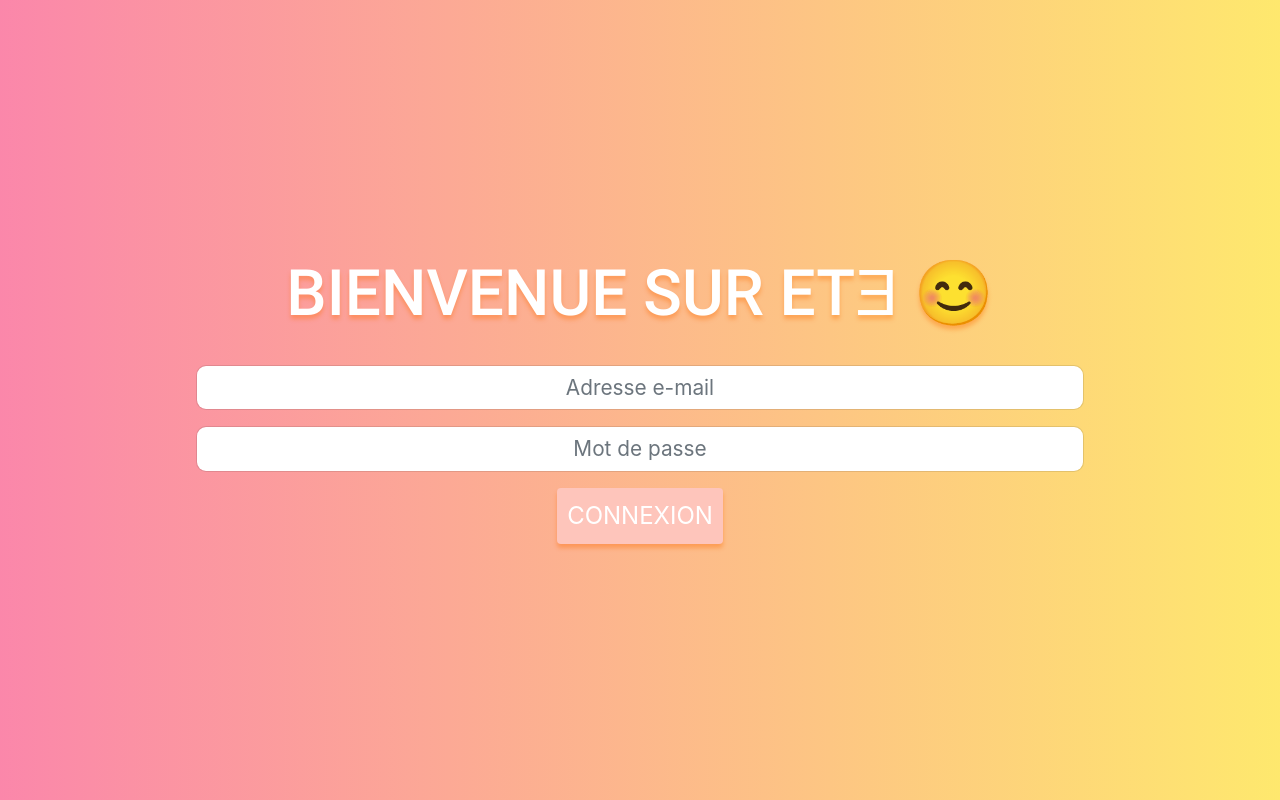
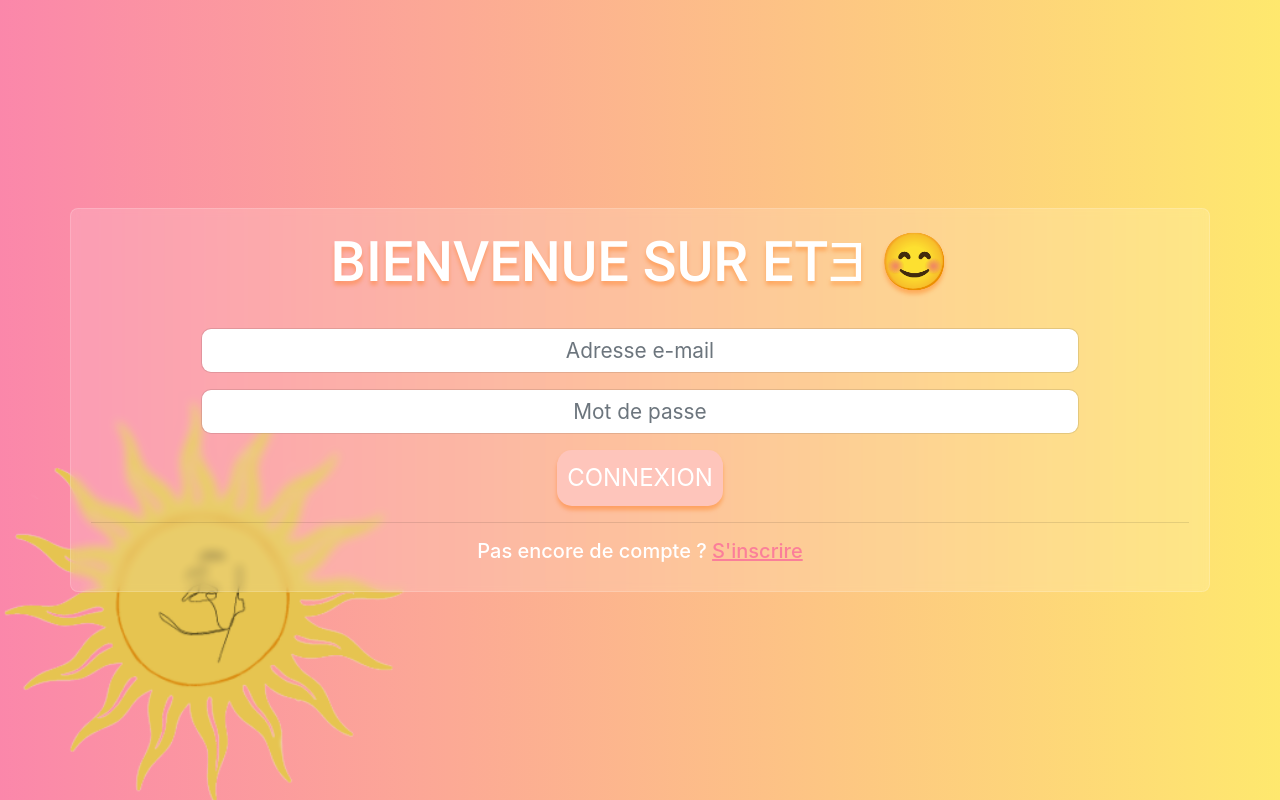
Before and after one commit to andreamiele/ETE-transPromo-2022, a PHP site: page / in a window 1280 px wide. Run offline with PHP 8.4, Linux system fonts and the light colour scheme.

Commit message:
Ecran de connexion

```diff
--- a/css/index.css
+++ b/css/index.css
@@ -12,7 +12,7 @@ h1 {
     font-family: 'Roboto', sans-serif;
     text-transform: uppercase;
     text-shadow: 0px 4px 4px rgba(255, 107, 0, 0.38);
-    font-size: 4em;
+    font-size: 3.5em;
 }
 
 .form-control {
@@ -31,9 +31,42 @@ h1 {
     padding: 10px;
     box-shadow: 0px 4px 4px rgba(255, 107, 0, 0.38);
     font-size: 1.5em;
+    border-radius: 15px;
 }
 
 .btn-primary:hover {
     background-color: #edb7ad;
     border: none;
 }
+
+.container {
+    background: rgba( 255, 255, 255, 0.15 );
+    backdrop-filter: blur( 5px );
+    -webkit-backdrop-filter: blur( 5px );
+    border-radius: 8px;
+    border: 1px solid rgba( 255, 255, 255, 0.18 );
+    padding: 20px;
+}
+
+form > h5 {
+    color: #ffffff;
+}
+
+a {
+    color: rgba(250, 112, 154, 0.84);
+    text-decoration: underline;
+}
+
+a:hover {
+    color: rgba(250, 112, 154);
+}
+
+.logo {
+    position: fixed;
+    height: 50%;
+    bottom: 0;
+    filter: brightness(95%);
+    -webkit-filter: brightness(95%);
+    -moz-filter: brightness(95%);
+    -o-filter: brightness(95%);
+}
--- a/index.html
+++ b/index.html
@@ -11,7 +11,7 @@
 </head>
 
 <body>
-
+<img src="img/logo.png" alt="Logo" class="logo"/>
 <section class="d-flex align-items-center min-vh-100">
     <div class="container text-center">
         <h1>Bienvenue sur etƎ 😊</h1>
@@ -24,6 +24,8 @@
                 <input type="password" class="form-control" id="mdp" placeholder="Mot de passe">
             </div>
             <button type="submit" class="btn btn-primary">CONNEXION</button>
+            <hr/>
+            <h5>Pas encore de compte ? <a href="">S'inscrire</a></h5>
         </form>
     </div>
 </section>
```
Also changed, not shown: img/logo.png (added), 2 other files.
